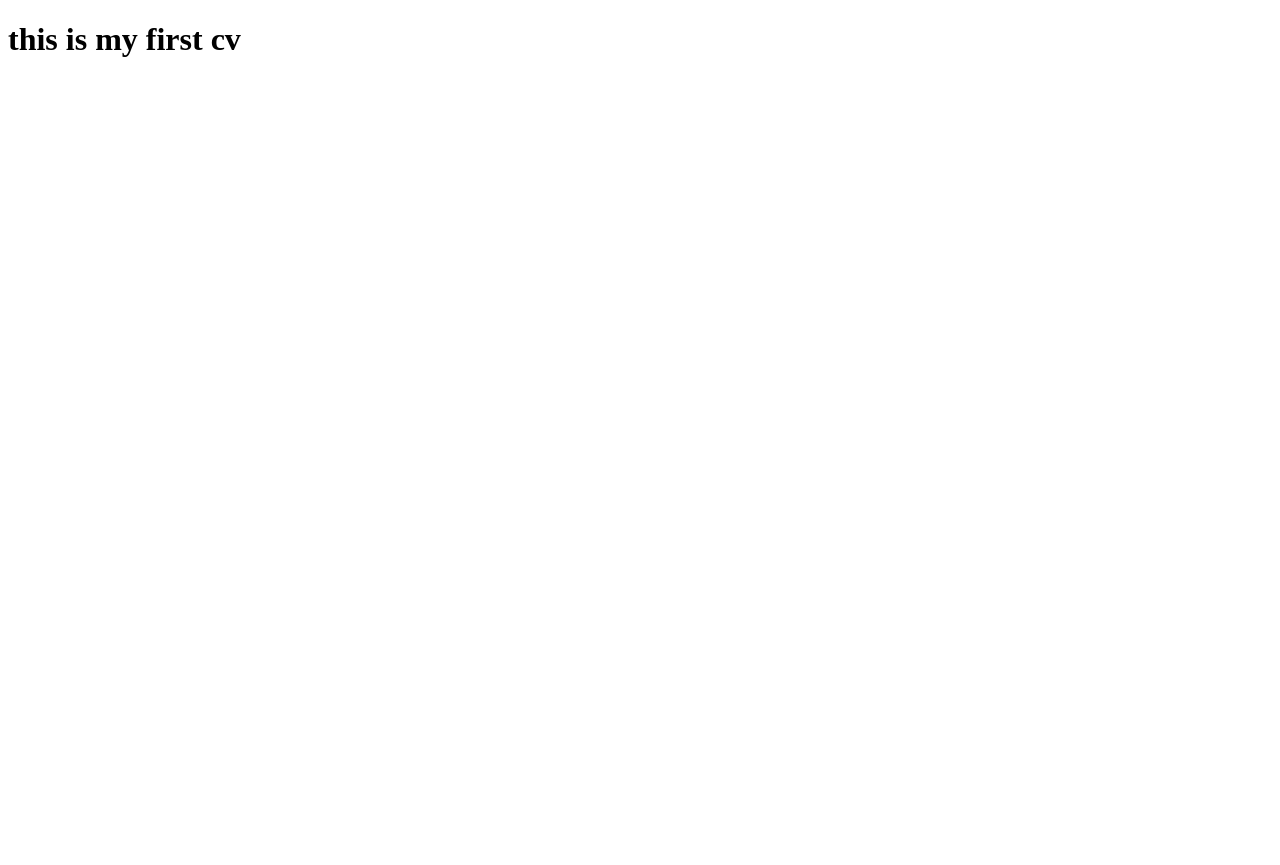
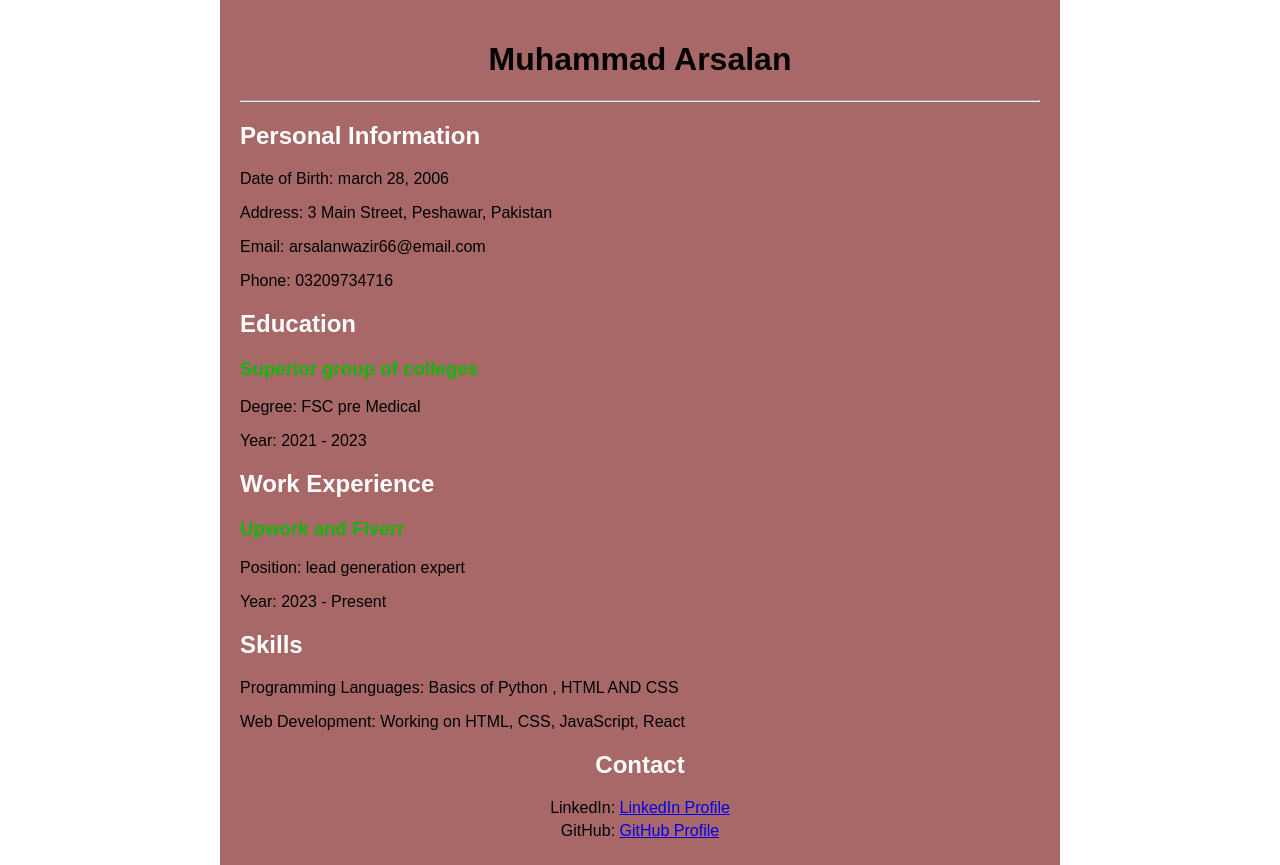
Before and after one commit to muhammdarsalan/My-first-CV, a plain HTML site: page index.html in a window 1280 px wide. Before the commit the page ends 800 px from the top, so only its background shows below. Drawn offline with Linux system fonts and the light colour scheme.

Commit message:
my second cv

```diff
--- a/index.html
+++ b/index.html
@@ -1,11 +1,107 @@
 <!DOCTYPE html>
-<html lang="en">
+<html>
 <head>
     <meta charset="UTF-8">
-    <meta name="viewport" content="width=device-width, initial-scale=1.0">
-    <title>Document</title>
+    <title>Muhammad Arsalan- CV</title>
+    <style>
+        body {
+            font-family: Arial, sans-serif;
+            margin: 0;
+            padding: 0;
+            background-color: #ffffff;
+        }
+
+        .container {
+            max-width: 800px;
+            margin: 0 auto;
+            padding: 20px;
+            background-color: #a86868;
+        }
+
+        h1 {
+            text-align: center;
+            color: #000000;
+        }
+
+        h2 {
+            color: #ffffff;
+        }
+
+        .section {
+            margin-top: 20px;
+        }
+
+        .section h3 {
+            color: #0fb809;
+        }
+
+        .section ul {
+            list-style-type: none;
+            padding-left: 0;
+        }
+
+        .section li {
+            margin-bottom: 10px;
+        }
+
+        .contact {
+            text-align: center;
+        }
+
+        .contact p {
+            font-size: 16px;
+            margin: 5px 0;
+        }
+    </style>
 </head>
 <body>
-    <h1>this is my first cv</h1>
+    <div class="container">
+        <h1>Muhammad Arsalan</h1> <hr>
+
+        <div class="section">
+            <h2>Personal Information</h2>
+            <p>Date of Birth: march 28, 2006</p>
+            <p>Address: 3 Main Street, Peshawar, Pakistan</p>
+            <p>Email: arsalanwazir66@email.com</p>
+            <p>Phone: 03209734716 </p>
+        </div>
+
+        <div class="section">
+            <h2>Education</h2>
+            <ul>
+                <li>
+                    <h3>Superior group of colleges</h3>
+                    <p>Degree: FSC pre Medical </p>
+                    <p>Year: 2021 - 2023</p>
+                </li>
+                <!-- Add more education entries as needed -->
+            </ul>
+        </div>
+
+        <div class="section">
+            <h2>Work Experience</h2>
+            <ul>
+                <li>
+                    <h3>Upwork and Fiverr</h3>
+                    <p>Position: lead generation expert</p>
+                    <p>Year: 2023 - Present</p>
+
+                </li>
+                <!-- Add more work experience entries as needed -->
+            </ul>
+        </div>
+
+        <div class="section">
+            <h2>Skills</h2>
+            <p>Programming Languages: Basics of Python , HTML AND CSS </p>
+            <p>Web Development: Working on HTML, CSS, JavaScript, React</p>
+        </div>
+
+        <div class="contact">
+            <h2>Contact</h2>
+            <p>LinkedIn: <a href="https://www.linkedin.com/in/Muhammad arsalan wazir/">LinkedIn Profile</a></p>
+            <p>GitHub: <a href="https://github.com/Muhammad Arsalan">GitHub Profile</a></p>
+        </div>
+    </div>
 </body>
 </html>
```
